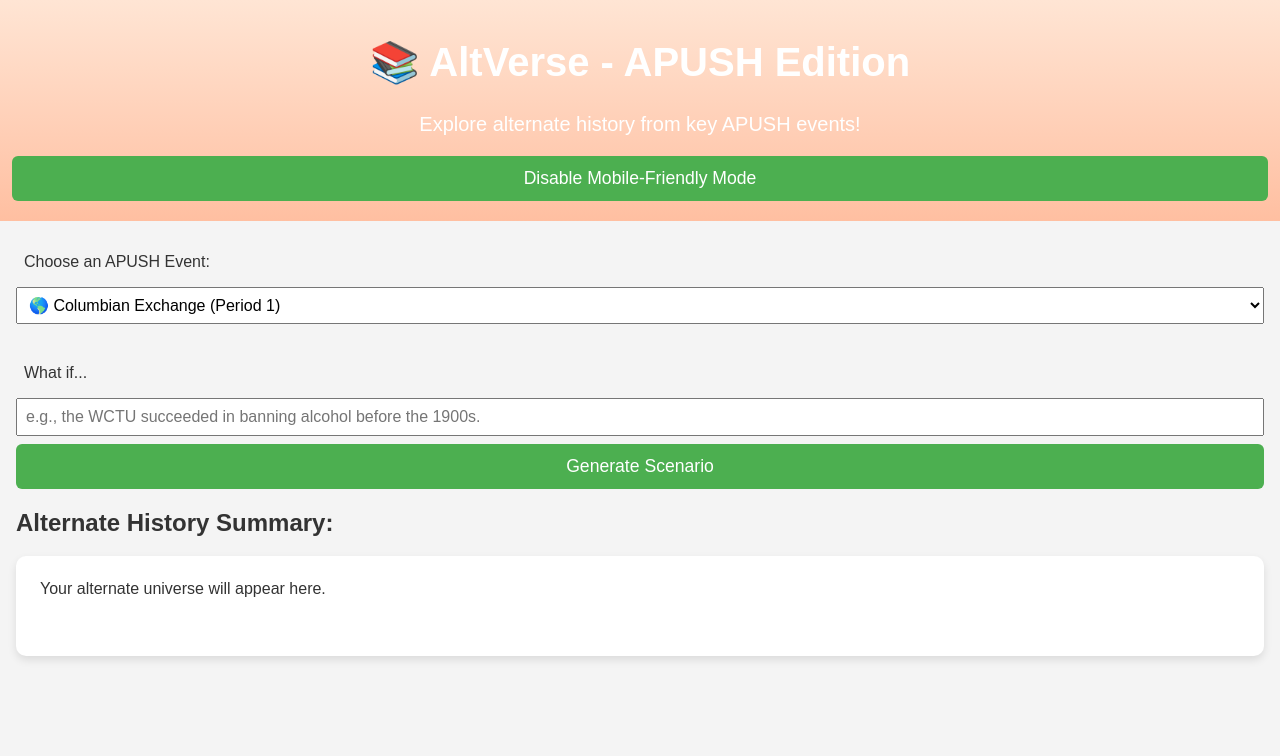
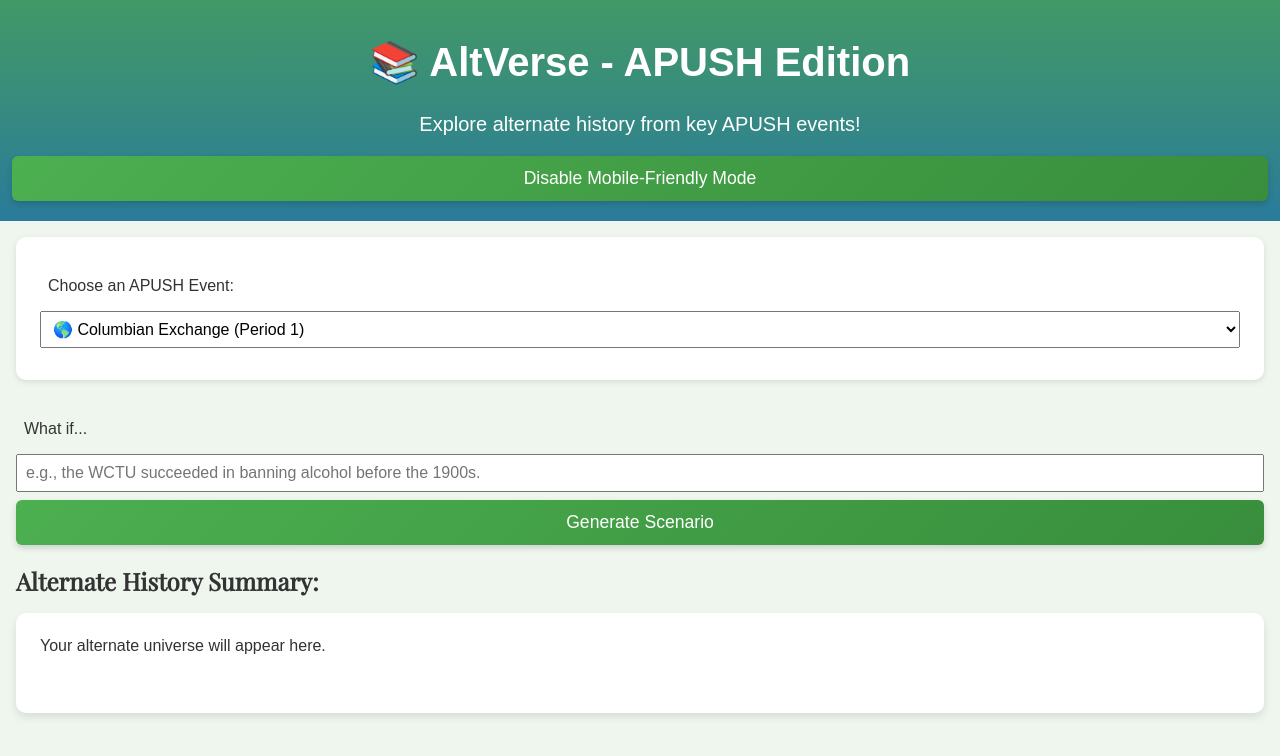
Before and after one commit to yatharthSathya/altVerse, a plain HTML site: page main.html in a window 1280 px wide. Both pictures are taken after a click on the button "Enable Mobile-Friendly Mode". Drawn offline with nearby package versions, Linux system fonts and the light colour scheme.

Commit message:
Updated style.css

```diff
--- a/style.css
+++ b/style.css
@@ -13,7 +13,7 @@ body {
     }
 
     header {
-    background: linear-gradient(#ffe5d4, #ffbfa1);
+      background: linear-gradient(#429966, #2A7B9B);
       color: white;
       padding: 1rem;
       text-align: center;
@@ -26,7 +26,21 @@ body {
     }
 
     #input-area {
+      background: #ffffff;
+      padding: 1.5rem;
+      border-radius: 10px;
+      box-shadow: 0 2px 6px rgba(0,0,0,0.1);
       margin-bottom: 2rem;
+    }
+
+    #output-area h2 {
+      font-family: 'Playfair Display', serif;
+      font-size: 1.5rem;
+      margin-bottom: 0.5rem;
+    }
+    #output-area p {
+      font-size: 1.1rem;
+      line-height: 1.6;
     }
 
     label, select, input, button {
@@ -37,15 +51,14 @@ body {
     }
 
     button {
-    background: #4caf50;
-    color: white;
-    border: none;
-    cursor: pointer;
+      background: linear-gradient(135deg, #4caf50, #388e3c);
+      box-shadow: 0 3px 6px rgba(0, 0, 0, 0.15);
     }
 
     button:hover {
-    background: #45a049;
+      background: linear-gradient(135deg, #45a049, #2e7d32);
     }
+
 
     .mobile-friendly main {
       max-width: 100%;
@@ -58,6 +71,12 @@ body {
     .mobile-friendly button {
       font-size: 1rem;
     }
+
+    .mobile-friendly {
+      background-color: #eef6ee;
+      transition: background-color 0.3s ease;
+    }
+
 
     .mobile-friendly header {
       font-size: 1.25rem;
@@ -106,6 +125,21 @@ body {
       font-family: 'Arial', sans-serif;
     }
 
+    .loader {
+      border: 4px solid #f3f3f3;
+      border-top: 4px solid #4caf50;
+      border-radius: 50%;
+      width: 30px;
+      height: 30px;
+      animation: spin 1s linear infinite;
+      margin: 1rem auto;
+    }
+    @keyframes spin {
+      0% { transform: rotate(0deg); }
+      100% { transform: rotate(360deg); }
+    }
+
+
     /* Style for the ordered list in results */
     #result ol {
       padding-left: 20px;
@@ -121,7 +155,6 @@ body {
       margin-top: 1rem;
       min-height: 100px;
       white-space: pre-wrap; /* preserves line breaks */
-    transition: background-color 0.3s ease;
     }
 
     button {
```
Lines whose indentation alone changed are shown as unchanged.
